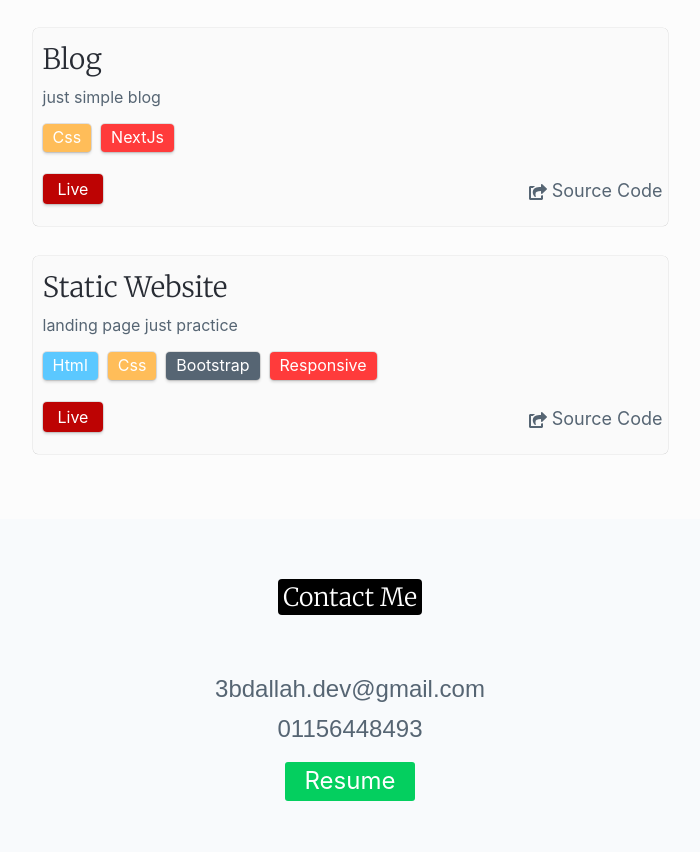
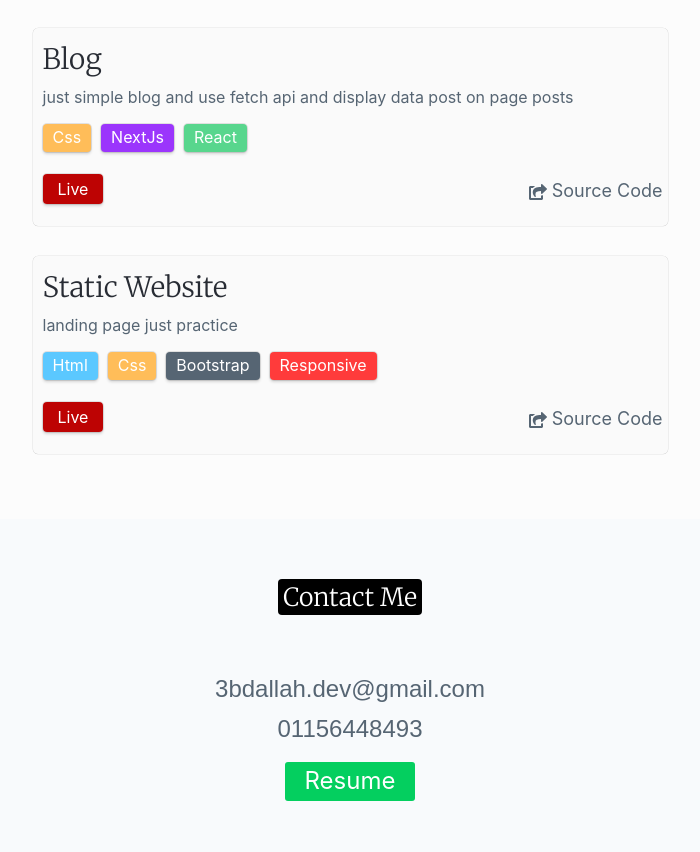
Before and after one commit to 3bdalah/Last-portfolio, a React (Create React App) app: page / in a window 1280 px wide. Shown: the part 1979-2831 px from the top of the page, without its empty margins (290-990 px from the left). Built offline with nearby package versions, Linux system fonts and the light colour scheme.

Commit message:
edited description project blog and add skills

```diff
--- a/src/App.scss
+++ b/src/App.scss
@@ -272,7 +272,7 @@ body{
        .skill.Bootstrap{
       background-color:#5bc8ff;
       }
-      .skill.redux{
+      .skill.redux, .skill.NextJs{
         background-color: rgb(155, 53, 252);
       }
       .group-btn{
--- a/src/data/projects.js
+++ b/src/data/projects.js
@@ -21,8 +21,8 @@ const projects = [
         id: 3,
         title: "Blog",
         img : "./img-public/project4.jpg",
-        skills: ['css','NextJs'],
-        desc:"just simple blog",
+        skills: ['css','NextJs','react'],
+        desc:"just simple blog and use fetch api and display data post on page posts",
         demo:"https://3bdallahdev.netlify.app/",
         git:"https://github.com/3bdalah/Blog-nextJs"
     },
```
